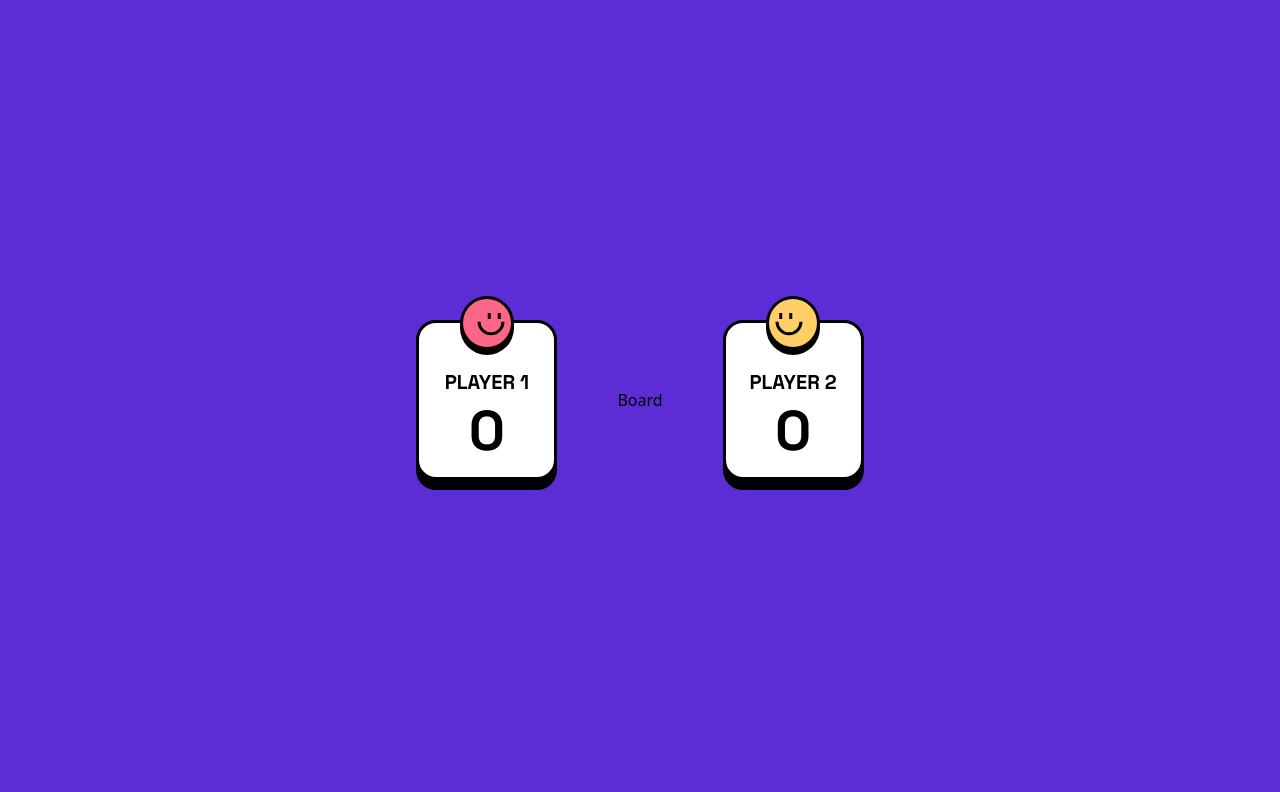
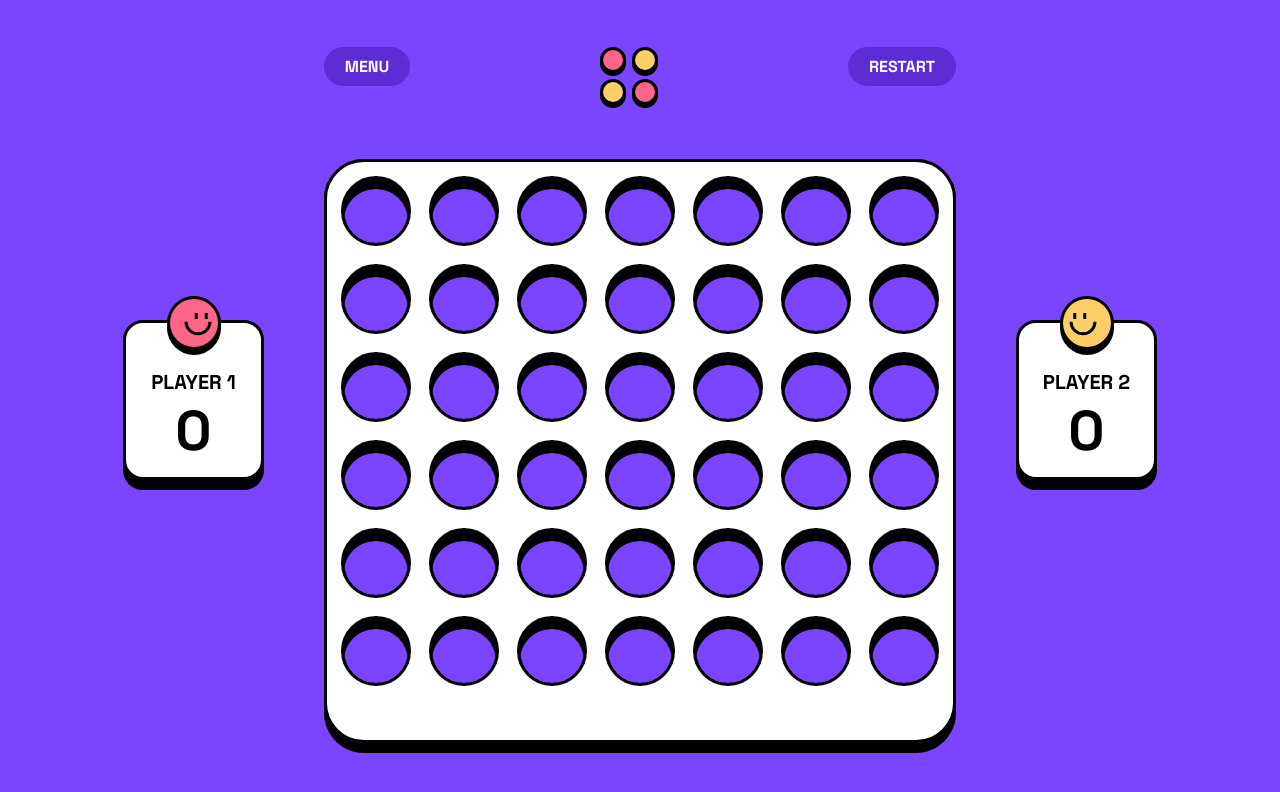
Before and after one commit to Vasallius/connect-four, a React (Vite) app: page /game in a window 1280 px wide. Shown: the top 792 px of the page. Built offline with nearby package versions, Linux system fonts and the light colour scheme; the HTML template or start-up script is replaced by a standard one.

Commit message:
style: add game menu

```diff
--- a/src/components/Game.jsx
+++ b/src/components/Game.jsx
@@ -1,14 +1,17 @@
+import Logo from "../assets/images/logo.svg";
 import PlayerOne from "../assets/images/player-one.svg";
 import PlayerTwo from "../assets/images/player-two.svg";
+import LargeWhiteBoard from "../assets/images/board-layer-white-large.svg";
+import LargeBlackBoard from "../assets/images/board-layer-black-large.svg";
 
 const Game = () => {
   return (
-    <div className="flex gap-x-[60px] items-center">
+    <div className="bg-purple w-screen flex gap-x-[60px] items-center justify-center">
       <div className="rounded-[20px] bg-white w-[141px] h-[160px] border-[3px] border-black shadow-thick-black">
         <div className="flex flex-col items-center relative">
           <img
             className="w-[54px] h-[59px] absolute -top-[27px]
-            "
+                "
             src={PlayerOne}
             alt=""
           />
@@ -18,12 +21,26 @@ const Game = () => {
           <div className="text-lg font-spacegrotesk font-bold">0</div>
         </div>
       </div>
-      <div>Board</div>
+      <div className="flex flex-col">
+        <div className="flex w-[632px] justify-between mb-[51px]">
+          <div className="font-bold flex items-center justify-center rounded-[20px] bg-iris text-xs font-spacegrotesk text-white w-[86px] h-[39px]">
+            <div>MENU</div>
+          </div>
+          <img src={Logo} alt="" />
+          <div className=" font-bold flex items-center justify-center rounded-[20px] bg-iris text-xs font-spacegrotesk text-white w-[108px] h-[39px]">
+            <div>RESTART</div>
+          </div>
+        </div>
+        <div>
+          <img className="absolute" src={LargeWhiteBoard} alt="" />
+          <img src={LargeBlackBoard} alt="" />
+        </div>
+      </div>
       <div className="rounded-[20px] bg-white w-[141px] h-[160px] border-[3px] border-black shadow-thick-black">
         <div className="flex flex-col items-center relative">
           <img
             className="w-[54px] h-[59px] absolute -top-[27px]
-            "
+                "
             src={PlayerTwo}
             alt=""
           />
```
